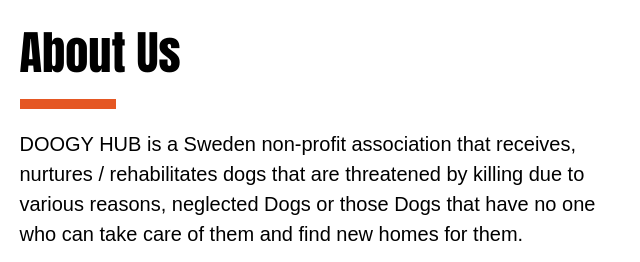
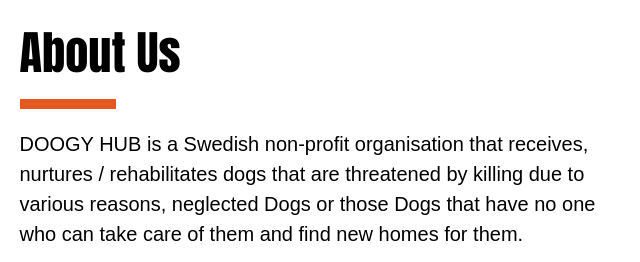
Before and after one commit to frankkode/dog-service, a plain HTML site: page index.html in a window 1280 px wide. Shown: the part 2220-2482 px from the top of the page, 323-963 px from the left. Drawn offline with nearby package versions, Linux system fonts and the light colour scheme; some packages are replaced by stand-ins of ours; a script that the page names is missing.

Commit message:
typo fixing on read me file

```diff
--- a/index.html
+++ b/index.html
@@ -247,7 +247,7 @@
                 <h2 class="line-below text-about">About Us</h2>
                 <div class="lead text-about">
                     <p>
-                        DOOGY HUB is a Sweden non-profit association that receives, nurtures / rehabilitates dogs that
+                        DOOGY HUB is a Swedish non-profit organisation that receives, nurtures / rehabilitates dogs that
                         are threatened by killing due to various reasons, neglected Dogs or those Dogs that have no one
                         who can take care of
                         them and find new homes for them.
```
